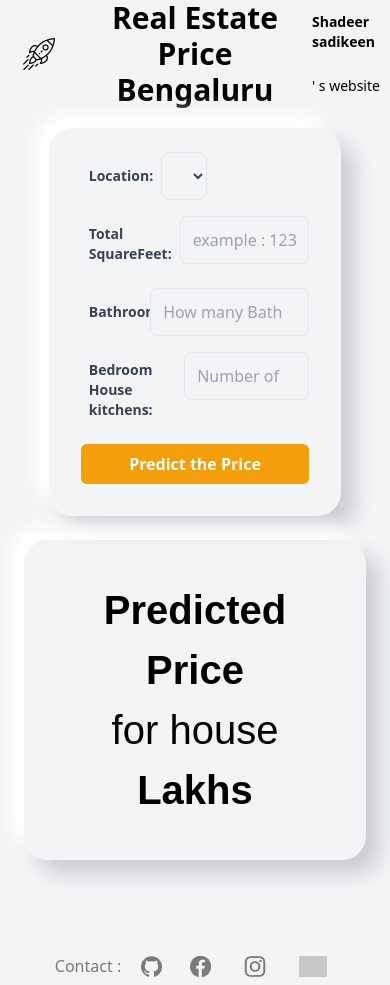
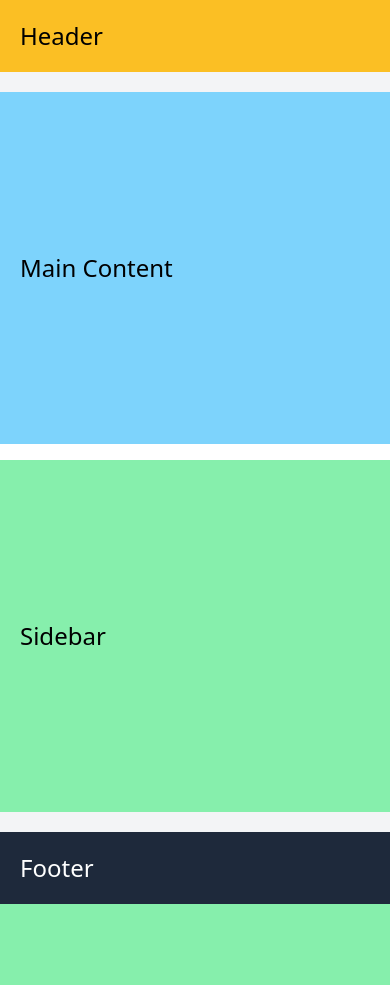
Before and after one commit to shadee22/William, a Django app: template templates/index.html in a window 390 px wide. After the commit the page ends 904 px from the top, so only its background shows below. Run offline with Django 4.2, Linux system fonts and the light colour scheme; the template is opened without the code that fills it, so the values that code supplies are empty; some libraries are stand-ins or nearby versions; grey boxes are pictures that could not be loaded.

Commit message:
checking responsive

```diff
--- a/templates/index.html
+++ b/templates/index.html
@@ -19,100 +19,24 @@
 </head>
 
 <body class = 'bg-gray-100'>
+    <body>
+        <header class="bg-amber-400 p-5">
+            <h1 class="text-2xl md:text-4xl">Header</h1>
+        </header>
 
-    <navbar class="grid grid-cols-5 h-16  font-bold text-black">
-        <div class="grid items-center justify-center  ">
-            <a href =" {% url 'home' %}">
-            <img  class ='h-8'id = "tooltip_rocket" src="{%static 'icons/startup.png' %}">
-            </a>
+        <div class="bg-white my-5 w-full flex flex-col space-y-4 md:flex-row md:space-x-4 md:space-y-0">
+            <main class="bg-sky-300 md:w-2/3 lg:w-3/4 px-5 py-40">
+                <h1 class="text-2xl md:text-4xl">Main Content</h1>
+            </main>
+            <aside class="bg-green-300 md:w-1/3 lg:w-1/4 px-5 py-40">
+                <h1 class="text-2xl md:text-4xl">Sidebar</h1>
+            </aside>
         </div>
 
-        <div class='col-span-3 text-center  items-center justify-center grid'>
-            <h1 class = "heading text-3xl">Real Estate Price Bengaluru</h1>
-        </div>
-    <div id='name' class='slide-in font-xs grid items-center lg:items-center  w-full text-sm  lg:flex font-light   '>
-        <div class='font-bold'> Shadeer sadikeen</div>
-        <div>' s website</div>
-    </div>
-    </navbar>
-    {% comment %} <h1>{{result}}</h1> {% endcomment %}
-    <div class="grid grid-rows-1  lg:grid-cols-2 py-16 ">
-
-    <div class = "flex content-center justify-center ">
-        <form class="bg-gray-100 nu-shadow  w-3/4 rounded-3xl px-8 pt-6 pb-8 mr-0 lg:mr-4 " method = "POST" action="{% url 'result' %}">
-            {% csrf_token %}
-
-            <div class="mb-4 flex ">
-                <label class="text-gray-700 text-sm font-bold  flex items-center p-2" for="username">
-                Location:
-                </label>
-                <div class="custom-select">
-                    <select id="uiLocations" name= "location" class="  bg-gray-100 rounded-lg h-12 border w-full py-2 px-3 text-gray-700 leading-tight">
-                    {% for i in locations%}
-                    <option value="{{i}}">  {{i}}</option>
-                    {% endfor %}
-                    </select>
-                </div>
-            </div>
-
-            <div class="mb-4 flex ">
-                <label class="block text-gray-700 text-sm font-bold  flex items-center p-2" for="username">
-                    Total SquareFeet:
-                </label>
-                <input class="  bg-gray-100 rounded-lg h-12 border w-full py-2 px-3 text-gray-700 leading-tight" id = "sqft" name="total_sqft" min = '300'max = "30000"placeholder="example : 1234 Sqft">
-            </div>
-
-            <div class="mb-4 flex ">
-                <label class="block text-gray-700 text-sm font-bold min-w-16  flex items-center p-2" for="username">
-                    Bathrooms:
-                </label>
-                <input class="  bg-gray-100 rounded-lg h-12 border w-full py-2 px-3 text-gray-700 leading-tight" type="number"name="bath"  id = "bath" max = "10"  placeholder="How many Bathrooms">
-            </div>
-
-            <div class="mb-4 flex ">
-                <label class="block text-gray-700 text-sm font-bold  flex items-center p-2" for="username">
-                    Bedroom House kitchens:
-                </label>
-                <input class="  bg-gray-100 rounded-lg h-12 border w-full py-2 px-3 text-gray-700 leading-tight" type="number" name="bhk"  id = "bhk" max="15" placeholder="Number of Bedrooms" >
-            </div>
-
-            <div class="flex items-center justify-center">
-              <button class="bg-amber-500	 hover:bg-amber-600 w-full transition text-white font-bold py-2 px-4 rounded-md" type="submit">
-                Predict the Price
-              </button>
-            </div>
-        </form>
-    </div>
-    {% comment %} Result {% endcomment %}
-    <div class = "result text-center lg:mr-12 my-6 rounded-3xl mx-6 grid items-center justify-center nu-shadow">
-        {% comment %} <a class = "button3d"class = "Next_page"  href =" {% url 'classifier' %}"><b>Next</b> Page</a> {% endcomment %}
-        {% if result != 0 %}
-
-
-            <p><b>Predicted Price</b><br>for house</p>
-            <p style= 'font-size: 0.4em;color : #747474;'>
-            {% for k , v in fields %}
-                <b style = "padding-left: 1em">{{k}}: </b>  {{v}}
-            {% endfor %}
-            </p>
-            <p><b>{{result}} Lakhs</b></p>
-        {% else %}
-            <p><b>Predict</b> price for Your Home</p>
-        {% endif %}
-
-    </div>
-    </div>
-
-    <footer class = 'flex align-center lg:w-screen justify-center'>
-        <div class="icons flex items-center justify-around lg:w-1/4 w-3/4">
-            <p>Contact : </p>
-            <a href="https://github.com/shadee22" target="_blank"><img class= "opacity-40 " src={%static 'icons/git.jpg' %}></a>
-            <a href="https://www.facebook.com/shadeer.sadikeen/"target="_blank"><img class= "opacity-40 " src={%static 'icons/fb.png' %}></a>
-            <a href="https://www.instagram.com/sl_programmer/" target="_blank"><img  class= "opacity-40 " src={%static 'icons/insta.png' %}></a>
-            <a href="https://www.linkedin.com/in/shadeer-/" target="_blank"><img class= "opacity-40 hover:animate-spin " src={%static 'icons/link.png' %}></a>
-        </div>
-    </footer>
-
+        <footer class="bg-slate-800 mt-auto p-5">
+            <h1 class="text-2xl md:text-4xl text-white">Footer</h1>
+        </footer>
+    </body>
 
 </body>
 <script>
```
